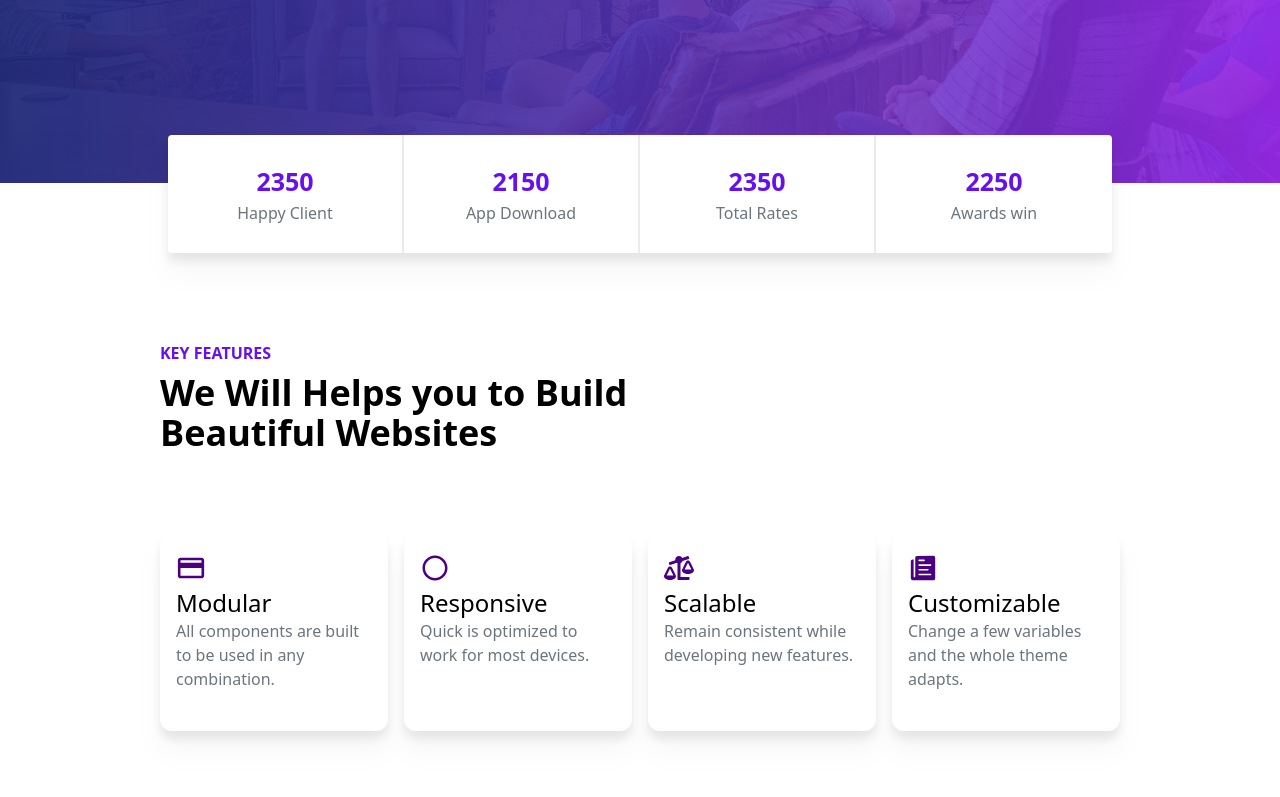
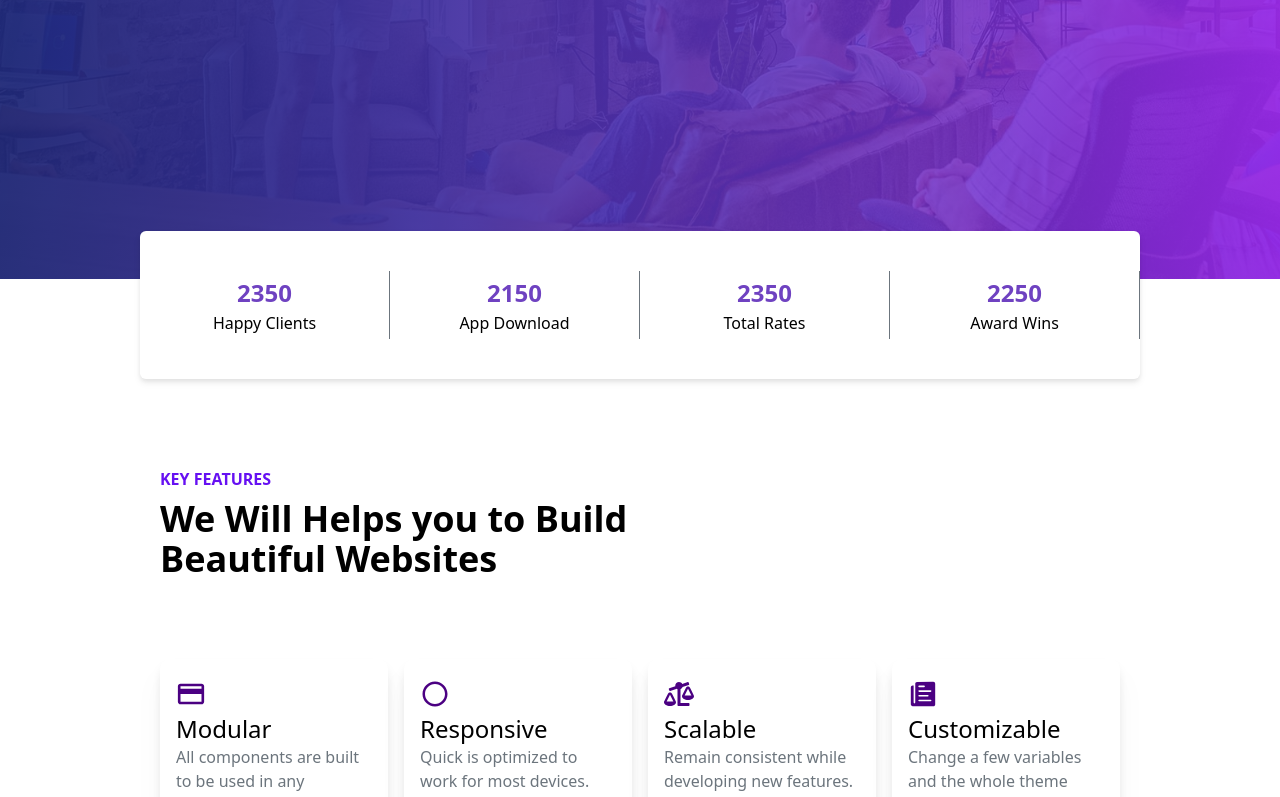
Before and after one commit to iraytee-code/aapco-landing-page, a React (Create React App) app: page / in a window 1280 px wide. Shown: the part 680-1477 px from the top of the page. Built offline with nearby package versions, Linux system fonts and the light colour scheme.

Commit message:
initial commit

```diff
--- a/src/Components/Banner/Banner.js
+++ b/src/Components/Banner/Banner.js
@@ -4,7 +4,7 @@ import bannerImg from "../../Assets/images/banner_img.png";
 const Banner = () => {
   return (
     <Fragment>
-      <div className="Banner pt-5 pb-8 flex flex-col justify-between items-start md:flex-row  px-6 text-sm xl:px-navx xl: px-15rem relative md:h-[80vh] lg:h-[98vh]">
+      <div className="Banner pt-5 pb-8 flex flex-col justify-between items-start md:flex-row  px-6 text-sm xl:px-navx xl: px-15rem relative md:h-[80vh] lg:h-[110vh]">
         <div className="text-white z-20 sm:w-[80%] max-w-[540px] md:w-[600px] leading-7  mt-7 lg:mt-20 col-12 md:col-6">
           <div>
             <p className="font-thick text-lg">CUSTOMER FIRST PROIRITY</p>
@@ -23,7 +23,7 @@ const Banner = () => {
             </button>
           </div>
         </div>
-        <div>
+        <div className="">
           <div className=" sm:w-[80%] max-w-[400px] z-20 relative md:w-[350px] lg:w-[400px] pt-3 col-12 md:col-6">
             <img src={bannerImg} alt="banner img" />
           </div>
--- a/src/Components/Count/Count.js
+++ /dev/null
@@ -1,33 +0,0 @@
-import React, { Fragment } from "react";
-
-const Count = () => {
-  return (
-    <Fragment>
-      <div className="Count md:px-6 xl:px-navx">
-        <div className="grid grid-cols-1 sm:grid-cols-2 lg:grid-cols-3 xl:grid-cols-4 bg-white mx-2 my-6  rounded drop-shadow-xl -mt-[5%]">
-          <div className="text-center py-7 md:border-r-2 border-bdColor">
-            <h2 className="text-indigo text-textb font-bold">2350</h2>
-            <p className="text-secondary">Happy Client</p>
-          </div>
-
-          <div className="text-center py-7 lg:border-r-2 border-bdColor">
-            <h2 className="text-indigo text-textb font-bold">2150</h2>
-            <p className="text-secondary">App Download</p>
-          </div>
-
-          <div className="text-center py-7 md:border-r-2 border-bdColor">
-            <h2 className="text-indigo text-textb font-bold">2350</h2>
-            <p className="text-secondary">Total Rates</p>
-          </div>
-
-          <div className="text-center py-7">
-            <h2 className="text-indigo text-textb font-bold">2250</h2>
-            <p className="text-secondary">Awards win</p>
-          </div>
-        </div>
-      </div>
-    </Fragment>
-  );
-};
-
-export default Count;
--- /dev/null
+++ b/src/Components/PageStatistics/PageStatistics.js
@@ -0,0 +1,35 @@
+import React, { Fragment } from "react";
+import { StatisticsCard } from "../../Components";
+import { data } from "../../data";
+
+const PageStatistics = () => {
+  console.log(data);
+
+  return (
+    <Fragment>
+      <div className="bg-white rounded-md text-center py-10 drop-shadow-md md:flex md:w-[600px] md:mx-auto lg:w-[1000px] md:-mt-12 md:items-center md:justify-around">
+        {/* {data?.pageStatistics.map((item) => {
+          return (
+            <StatisticsCard
+              units={item.value}
+              label={item.label}
+              key={item.id}
+              hope={item.hope}
+            />
+          );
+        })} */}
+        {data?.pageStatistics?.map((item, index) => {
+          return (
+            <StatisticsCard
+              units={item.value}
+              label={item.label}
+              key={item.id}
+            />
+          );
+        })}
+      </div>
+    </Fragment>
+  );
+};
+
+export default PageStatistics;
--- /dev/null
+++ b/src/Components/Utilities/StatisticsCard.js
@@ -0,0 +1,14 @@
+import React, { Fragment } from "react";
+
+const StatisticsCard = ({ units, label }) => {
+  return (
+    <Fragment>
+      <div className="py-2 md:py-1 md:w-[25%] md:border-r-[1px] md:border-r-gray">
+        <div className="text-purple  font-bold text-[24px]">{units}</div>
+        <div className="">{label}</div>
+      </div>
+    </Fragment>
+  );
+};
+
+export default StatisticsCard;
--- a/src/Components/index.js
+++ b/src/Components/index.js
@@ -1,8 +1,9 @@
-export {default as NavBar} from "./NavBar/NavBar";
-export {default as Banner} from "./Banner/Banner";
-export {default as Count} from "./Count/Count";
-export {default as Card}  from "./Card/Card";
-export {default as About} from "./About/About";
-export {default as Feature} from "./Feature/Feature";
-export {default as Applink} from "./Applink/Applink";
-export {default as Pricing} from "./Pricing/Pricing";
+export { default as NavBar } from "./NavBar/NavBar";
+export { default as Banner } from "./Banner/Banner";
+export { default as PageStatistics } from "./PageStatistics/PageStatistics";
+export { default as Card } from "./Card/Card";
+export { default as About } from "./About/About";
+export { default as Feature } from "./Feature/Feature";
+export { default as Applink } from "./Applink/Applink";
+export { default as Pricing } from "./Pricing/Pricing";
+export { default as StatisticsCard } from "./Utilities/StatisticsCard";
--- a/src/Pages/Home.js
+++ b/src/Pages/Home.js
@@ -1,28 +1,28 @@
-
-import React, { Fragment} from 'react';
-import { NavBar} from '../Components';
-import { Banner} from '../Components';
-import { Count } from '../Components';
-import { Card } from '../Components';
-import { About } from '../Components';
-import { Feature } from '../Components';
-import {Applink}  from '../Components';
-import {Pricing}  from '../Components';
-
+import React, { Fragment } from "react";
+import {
+  PageStatistics,
+  NavBar,
+  Banner,
+  Card,
+  About,
+  Feature,
+  Applink,
+  Pricing,
+} from "../Components";
 
 const Home = () => {
   return (
-<Fragment>
-<NavBar/>
-<Banner/>
-<Count/>
-<Card/>
-<About/>
-<Feature/>
-<Applink/>
-<Pricing/>
-</Fragment>
-  )
-}
+    <Fragment>
+      <NavBar />
+      <Banner />
+      <PageStatistics />
+      <Card />
+      <About />
+      <Feature />
+      <Applink />
+      <Pricing />
+    </Fragment>
+  );
+};
 
-export default Home
+export default Home;
--- /dev/null
+++ b/src/data/data.js
@@ -0,0 +1,26 @@
+const options = {
+  pageStatistics: [
+    {
+      id: 1,
+      value: 2350,
+      label: "Happy Clients",
+    },
+    {
+      id: 2,
+      value: 2150,
+      label: "App Download",
+    },
+    {
+      id: 3,
+      value: 2350,
+      label: "Total Rates",
+    },
+    {
+      id: 4,
+      value: 2250,
+      label: "Award Wins",
+    },
+  ],
+};
+
+export default options;
--- /dev/null
+++ b/src/data/index.js
@@ -0,0 +1 @@
+export { default as data } from "./data";
```
Also changed, not shown: 1 other file (tests, documents, lock files or other folders).
